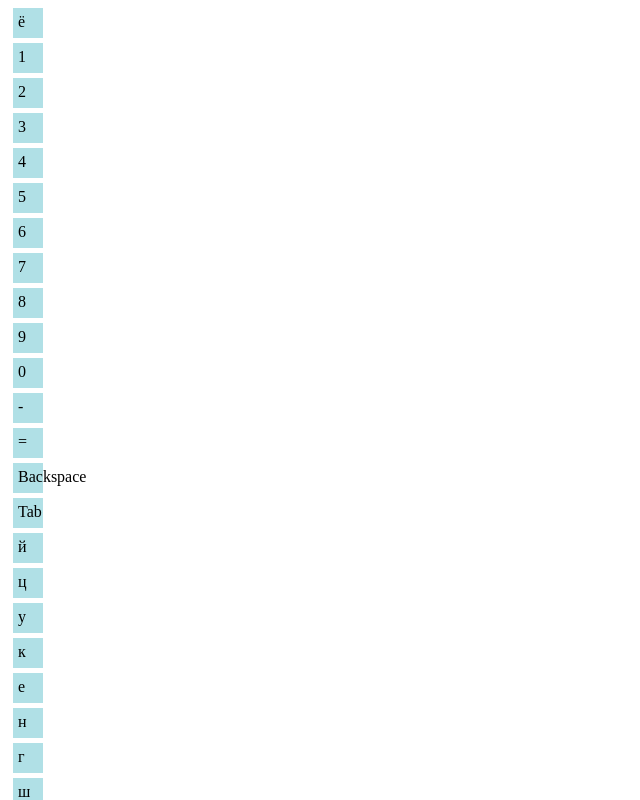
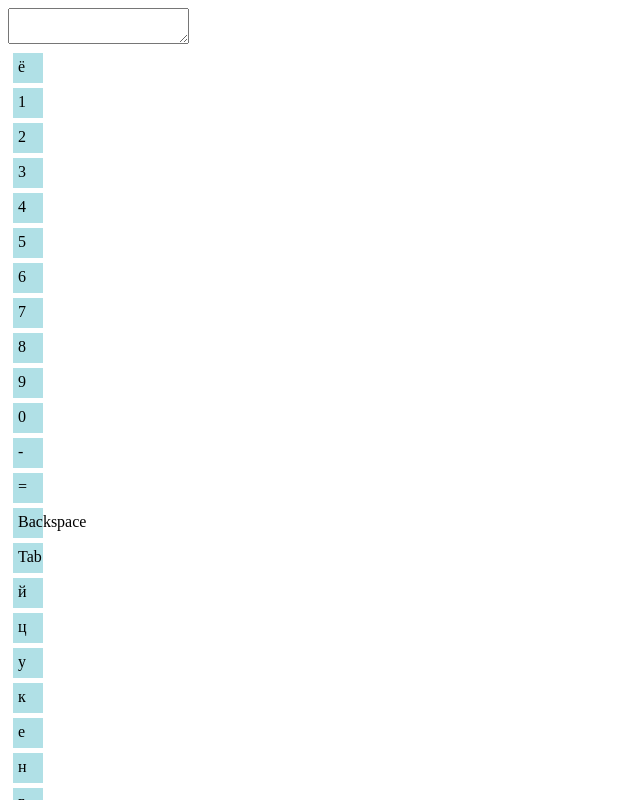
Before and after one commit to kagapitova/virtual-keyboard, a plain HTML site: page index.html in a window 1280 px wide. Shown: the top 800 px of the page, without its empty margins (0-640 px from the left). Drawn offline with Linux system fonts and the light colour scheme.

Commit message:
refactor:add textarea

```diff
--- a/index.js
+++ b/index.js
@@ -1,17 +1,29 @@
 /*Render keyboard==============================================================*/
-const keyContainer = document.createElement("div");
-keyContainer.id = "keyboard1";
-document.body.append(keyContainer)
-const keyboardPlace = document.querySelector("#keyboard1");
+(function () {
+    document.body.innerHTML = `
+    <div class="container">
+        <div id="textarea"></div>
+        <div id="keyboard"></div>
+    </div>`;
+
+})();
+
+function renderTextArea() {
+    const textContainer = document.getElementById("textarea");
+    textContainer.innerHTML = `<textarea class="textarea"></textarea>`;
+}
+
+renderTextArea()
 
 function initKeyboard() {
     let htmlString = "";
+    const keyboardPlace = document.getElementById("keyboard");
 
     for (let i = 0; i < keys.keys.length; i++) {
-        if( i == 14 || i == 29 || i == 42 || i == 54 ) {
+        if (i == 14 || i == 29 || i == 42 || i == 54) {
             htmlString += `<div class="new-row"></div>`;
         }
-        htmlString += `<div class="keyboard__key">${keys.keys[i].text.ru}</div>`;
+        htmlString += `<div class="keyboard__key" id="${keys.keys[i].code}">${keys.keys[i].text.ru}</div>`;
     }
     keyboardPlace.innerHTML = htmlString;
 }
@@ -20,7 +32,16 @@ initKeyboard()
 
 /*Language switcher==============================================================*/
 let lang = 'ru';
+
 function swichLanguage() {
-        lang = (lang === 'ru') ? 'en' : 'ru';
-        initKeyboard()
+    lang = (lang === 'ru') ? 'en' : 'ru';
+    initKeyboard()
 }
+
+/*Keyboard events==============================================================*/
+document.addEventListener('keydown', (event) => {
+    const keyActive = document.getElementById(event.code)
+    keyActive.classList.add('key-active')
+
+
+})
--- a/style.css
+++ b/style.css
@@ -5,3 +5,7 @@
     padding: 5px;
     margin: 5px;
 }
+
+.key-active {
+    background-color: bisque;
+}
```
